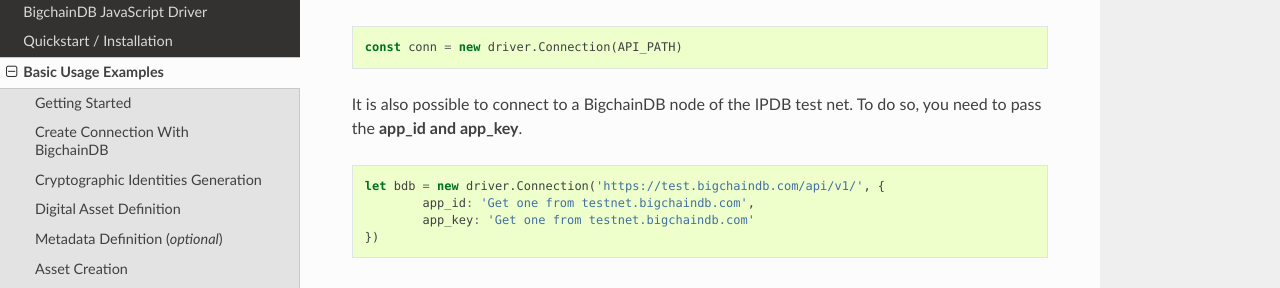
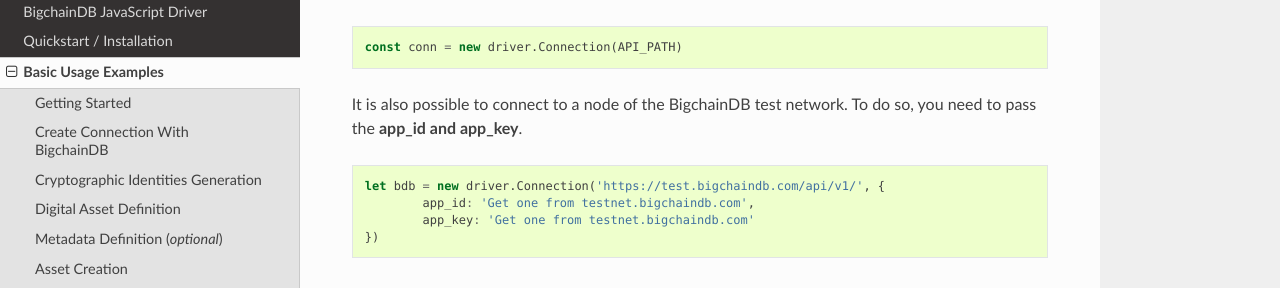
Before and after one commit to bigchaindb/js-bigchaindb-driver, a Sphinx documentation site: the page built from docs/source/usage.rst, in a window 1280 px wide and 900 px high, scrolled down 576 px. Shown: the part 163-451 px from the top of the window. Built offline with Sphinx 7.4.7 and the Read the Docs theme 2.0.0, drawn with Linux system fonts in a browser that asks for light colours; some of the changed text lies outside the part shown.

Commit message:
Change references to IPDB

```diff
--- a/docs/source/usage.rst
+++ b/docs/source/usage.rst
@@ -35,7 +35,7 @@
 
 	const conn = new driver.Connection(API_PATH)
 
-It is also possible to connect to a BigchainDB node of the IPDB test net.
+It is also possible to connect to a node of the BigchainDB test network.
 To do so, you need to pass the **app_id and app_key**.
 
 .. code-block:: js
@@ -320,7 +320,7 @@
 
 	const driver = require('bigchaindb-driver')
 
-	// BigchainDB server instance or IPDB (e.g. https://test.ipdb.io/api/v1/)
+	// BigchainDB server instance or testnetwork (e.g. https://test.bigchaindb.com/api/v1/)
 	const API_PATH = 'http://localhost:9984/api/v1/'
 
 	// Create a new keypair for Alice and Bob
```
